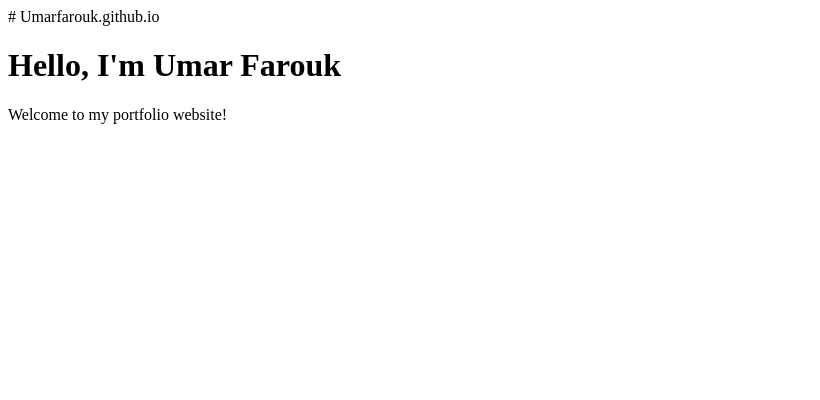
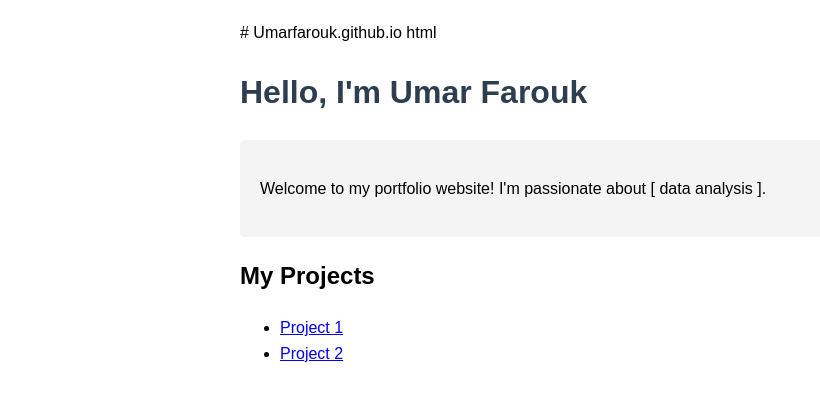
Before and after one commit to farouK000000/Umarfarouk.github.io, a plain HTML site: page index.html in a window 1280 px wide. Shown: the whole page, without its empty margins (0-820 px from the left). Drawn offline with Linux system fonts and the light colour scheme.

Commit message:
Update index.html

```diff
--- a/index.html
+++ b/index.html
@@ -1,13 +1,24 @@
 # Umarfarouk.github.io
+html
 <!DOCTYPE html>
 <html>
 <head>
-  <title>My Portfolio</title>
-  <meta charset="UTF-8">
-  <link rel="stylesheet" href="style.css">
+    <title>Umar Farouk's Portfolio</title>
+    <style>
+        body { font-family: Arial, sans-serif; line-height: 1.6; max-width: 800px; margin: 0 auto; padding: 20px; }
+        h1 { color: #2c3e50; }
+        .intro { background: #f4f4f4; padding: 20px; border-radius: 5px; }
+    </style>
 </head>
 <body>
-  <h1>Hello, I'm Umar Farouk</h1>
-  <p>Welcome to my portfolio website!</p>
+    <h1>Hello, I'm Umar Farouk</h1>
+    <div class="intro">
+        <p>Welcome to my portfolio website! I'm passionate about [ data analysis ].</p>
+    </div>
+    <h2>My Projects</h2>
+    <ul>
+        <li><a href="#">Project 1</a></li>
+        <li><a href="#">Project 2</a></li>
+    </ul>
 </body>
 </html>
```
